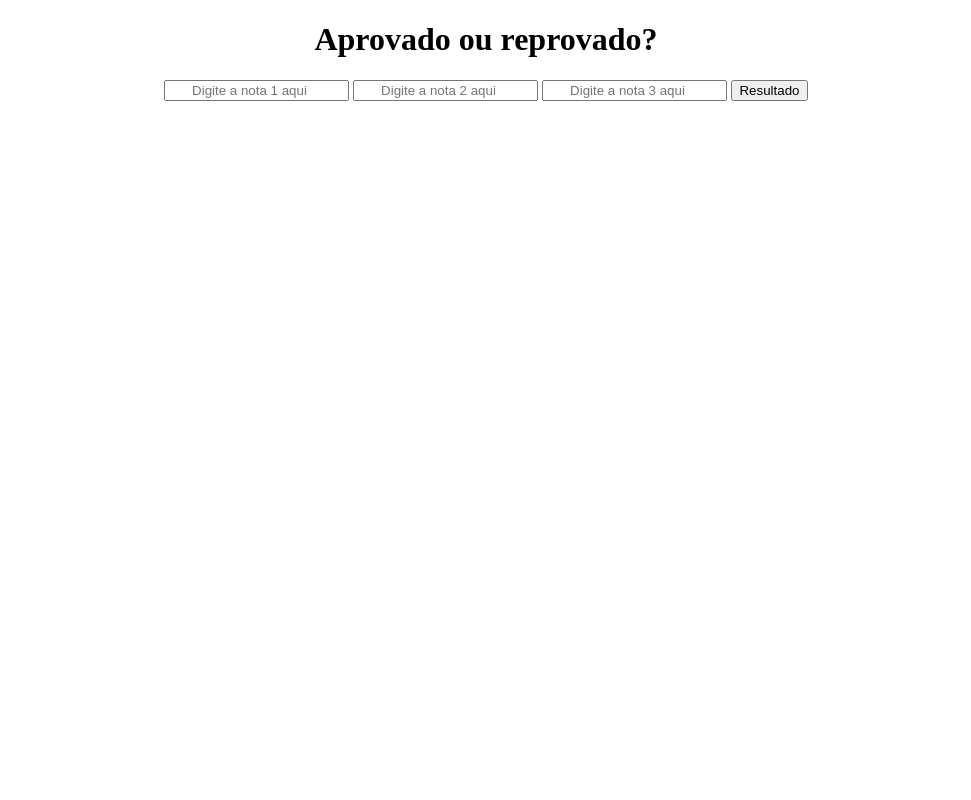
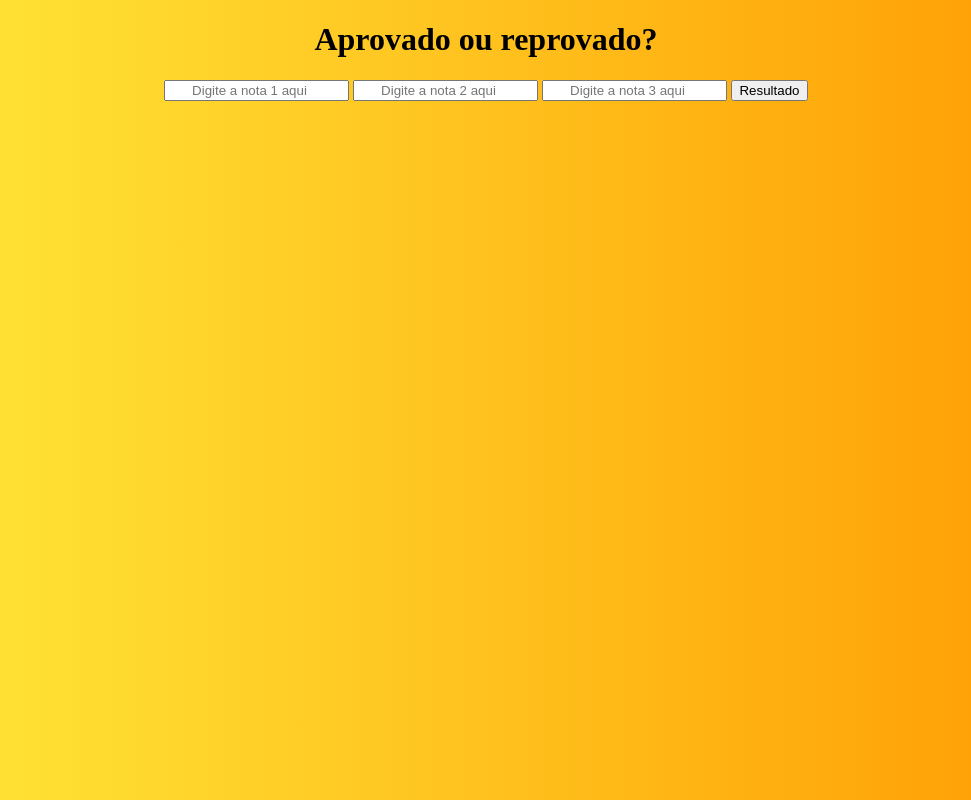
Before and after one commit to GOLDPURE/media-escolar, a plain HTML site: page index.html in a window 1280 px wide. Shown: the whole page, without its empty margins (154-1125 px from the left). Drawn offline with Linux system fonts and the light colour scheme.

Commit message:
Update style.css

```diff
--- a/style.css
+++ b/style.css
@@ -1,5 +1,5 @@
 body{
-    background-color:linear-gradient(to right, #ffeb3b, #ff9800);
+    background:linear-gradient(to right, #ffeb3b, #ff9800);
     text-align: center;
 }
 
```
